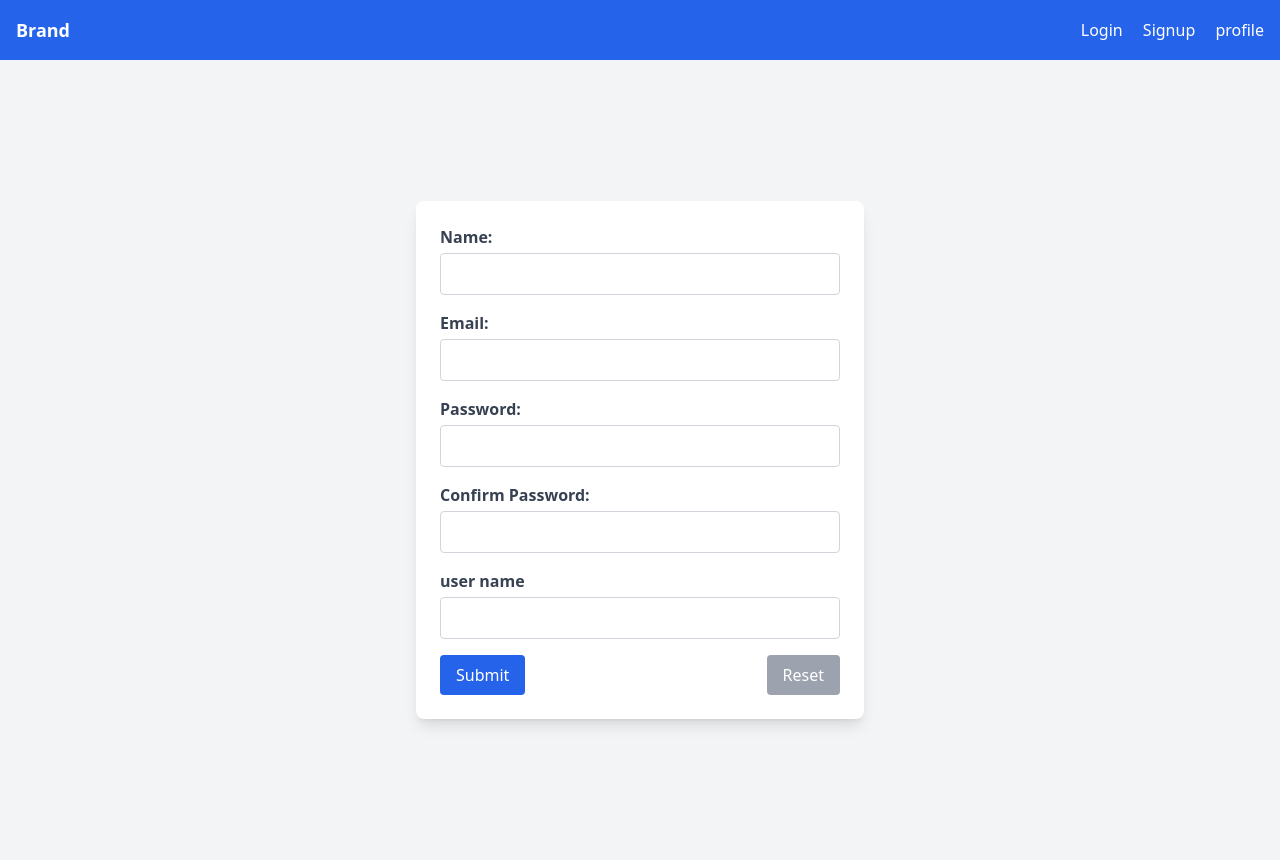
After one commit to MohamedSalahAbdallah/music_Manager_PHP, a PHP site: page /register.php in a window 1280 px wide. The commit adds this page. Run offline with PHP 8.4, Linux system fonts and the light colour scheme; some libraries are stand-ins or nearby versions.

Commit message:
added login register and profile

```diff
--- /dev/null
+++ b/controllers/register.controller.php
@@ -0,0 +1,38 @@
+<?php
+
+
+require_once('models/user.model.php');
+
+$errors = [];
+
+
+if (isset($_POST['submit'])) {
+    $name = $_POST['name'];
+    $username = $_POST['username'];
+    $email = $_POST['email'];
+    $password = $_POST['password'];
+    $confirmPassword = $_POST['confirmPassword'];
+
+    if (!isset($email) || !filter_var($email, FILTER_VALIDATE_EMAIL)) {
+        $errors['email'] = "Invalid email format";
+    }
+    if (!isset($password) || strlen($password) < 6) {
+        $errors['password'] = "Password must be at least 6 characters long";
+    }
+    if (!isset($username) || strlen(trim($username) < 1)) {
+        $errors['username'] = "Username is required";
+    }
+    if (!isset($name) || strlen(trim($name) < 1)) {
+        $errors['name'] = "Name is required";
+    }
+    if ($password != $confirmPassword) {
+        $errors['password'] = "Passwords do not match";
+    }
+    if (empty($errors)) {
+        $user = new user();
+        $user->registerUser($name, $username, $email, $password, $confirmPassword);
+        session_start();
+        $_SESSION['email'] = $user->email;
+        header('Location: profile.php');
+    }
+}
--- a/index.php
+++ b/index.php
@@ -1,2 +1,3 @@
 <?php
 require_once 'controllers/login.controller.php';
+require_once 'views/login.view.php';
--- a/models/storageManger.model.php
+++ b/models/storageManger.model.php
@@ -1,7 +1,8 @@
 <?php
 
 /**
- * This class is a storage manager that handles the basic operations (CRUD) on JSON files.
+ * Class storageManger
+ * This class provides methods for CRUD operations on a JSON file.
  */
 class storageManger
 {
@@ -9,10 +10,10 @@ class storageManger
      * Adds data to a JSON file.
      *
      * @param array $data The data to be added.
-     * @param string $fileName The name of the JSON file.
+     * @param string $fileName The name of the JSON file. Default is "data.json".
      * @return void
      */
-    public function addToDataBase($data, $fileName)
+    public function addToDataBase($data, $fileName = "data.json")
     {
         // Check if the file exists
         if (file_exists($fileName)) {
@@ -20,17 +21,17 @@ class storageManger
             $existingData = file_get_contents($fileName);
             $existingDataArray = json_decode($existingData, true);
 
-            // Append the new data to the existing data array
+            // Add the new data to the existing data array
             $existingDataArray[] = $data;
 
-            // Encode the array back to JSON format and write it back to the file
+            // Convert the data array back to JSON and write it to the file
             $jsonData = json_encode($existingDataArray, JSON_PRETTY_PRINT);
             file_put_contents($fileName, $jsonData);
 
-            // Display success message
+            // Display a success message
             echo "Data added successfully";
         } else {
-            // Return error message if the file does not exist
+            // Display an error message if the file is not found
             return "Error: File not found";
         }
     }
@@ -38,21 +39,21 @@ class storageManger
     /**
      * Retrieves data from a JSON file.
      *
-     * @param string $fileName The name of the JSON file.
+     * @param string $fileName The name of the JSON file. Default is "data.json".
      * @return mixed The data from the JSON file or an error message.
      */
-    public function getFromDataBase($fileName)
+    public function getFromDataBase($fileName = "data.json")
     {
         // Check if the file exists
         if (file_exists($fileName)) {
-            // Read the existing data from the file
+            // Read the data from the file
             $existingData = file_get_contents($fileName);
             $existingDataArray = json_decode($existingData, true);
 
-            // Return the data from the JSON file
+            // Return the data array
             return $existingDataArray;
         } else {
-            // Return error message if the file does not exist
+            // Display an error message if the file is not found
             return "Error: File not found";
         }
     }
@@ -62,10 +63,10 @@ class storageManger
      *
      * @param array $data The updated data.
      * @param int $id The ID of the data to be updated.
-     * @param string $fileName The name of the JSON file.
+     * @param string $fileName The name of the JSON file. Default is "data.json".
      * @return void
      */
-    public function updateInDataBase($data, $id, $fileName)
+    public function updateInDataBase($data, $id, $fileName = "data.json")
     {
         // Check if the file exists
         if (file_exists($fileName)) {
@@ -73,9 +74,10 @@ class storageManger
             $existingData = file_get_contents($fileName);
             $existingDataArray = json_decode($existingData, true);
 
-            // Find the data with the given ID and update it
+            // Search for the data with the given ID
             foreach ($existingDataArray as $key => $value) {
                 if ($value['id'] == $id) {
+                    // Update the data with the given ID
                     $existingDataArray[$key] = $data;
                     $jsonData = json_encode($existingDataArray, JSON_PRETTY_PRINT);
                     file_put_contents($fileName, $jsonData);
@@ -92,10 +94,10 @@ class storageManger
      * Deletes data from a JSON file.
      *
      * @param int $id The ID of the data to be deleted.
-     * @param string $fileName The name of the JSON file.
+     * @param string $fileName The name of the JSON file. Default is "data.json".
      * @return void
      */
-    public function deleteFromDataBase($id, $fileName)
+    public function deleteFromDataBase($id, $fileName = "data.json")
     {
         // Check if the file exists
         if (file_exists($fileName)) {
@@ -103,9 +105,10 @@ class storageManger
             $existingData = file_get_contents($fileName);
             $existingDataArray = json_decode($existingData, true);
 
-            // Find the data with the given ID and delete it
+            // Search for the data with the given ID
             foreach ($existingDataArray as $key => $value) {
                 if ($value['id'] == $id) {
+                    // Delete the data with the given ID
                     unset($existingDataArray[$key]);
                     $jsonData = json_encode($existingDataArray, JSON_PRETTY_PRINT);
                     file_put_contents($fileName, $jsonData);
@@ -113,18 +116,20 @@ class storageManger
                     return;
                 }
             }
+            // Display an error message if the data is not found
             return "Error: Data not found";
         }
     }
 
     /**
-     * Searches for data by ID in a JSON file.
+     * Searches for data in a JSON file based on a field value.
      *
-     * @param int $id The ID of the data to be searched.
-     * @param string $fileName The name of the JSON file.
-     * @return mixed The data with the given ID or an error message.
+     * @param string $fieldName The name of the field to search on.
+     * @param mixed $fieldValue The value of the field to search for.
+     * @param string $fileName The name of the JSON file. Default is "data.json".
+     * @return mixed The data with the matching field value or an error message.
      */
-    public function searchInDataBase($id, $fileName)
+    public function searchInDataBase($fieldName, $fieldValue, $fileName = "data.json")
     {
         // Check if the file exists
         if (file_exists($fileName)) {
@@ -132,14 +137,16 @@ class storageManger
             $existingData = file_get_contents($fileName);
             $existingDataArray = json_decode($existingData, true);
 
-            // Find the data with the given ID and return it
+            // Search for the data with the given field value
             foreach ($existingDataArray as $key => $value) {
-                if ($value['id'] == $id) {
+                if ($value[$fieldName] == $fieldValue) {
+                    // Return the data with the matching field value
                     return $value;
-                } else {
-                    echo "Error: Data not found";
                 }
             }
+            // Display an error message if the data is not found
+            echo "Error: Data not found";
+            return;
         }
     }
 }
--- a/models/user.model.php
+++ b/models/user.model.php
@@ -42,7 +42,8 @@ class user extends storageManger
      */
     public function addToDataBase($data, $fileName = "users.json")
     {
-        return parent::addToDataBase($data, $fileName);
+        // Call the parent addToDataBase method
+        parent::addToDataBase($data, $fileName);
     }
 
     /**
@@ -53,6 +54,7 @@ class user extends storageManger
      */
     public function getFromDataBase($fileName = "users.json")
     {
+        // Call the parent getFromDataBase method
         return parent::getFromDataBase($fileName);
     }
 
@@ -66,7 +68,8 @@ class user extends storageManger
      */
     public function updateInDataBase($data, $id, $fileName = "users.json")
     {
-        return parent::updateInDataBase($data, $id, $fileName);
+        // Call the parent updateInDataBase method
+        parent::updateInDataBase($data, $id, $fileName);
     }
 
     /**
@@ -78,7 +81,8 @@ class user extends storageManger
      */
     public function deleteFromDataBase($id, $fileName = "users.json")
     {
-        return parent::deleteFromDataBase($id, $fileName);
+        // Call the parent deleteFromDataBase method
+        parent::deleteFromDataBase($id, $fileName);
     }
 
     /**
@@ -88,9 +92,20 @@ class user extends storageManger
      * @param string $fileName The name of the JSON file. Default is "users.json".
      * @return mixed The user with the given ID or an error message.
      */
-    public function searchInDataBase($id, $fileName = "users.json")
+    public function searchInDataBase($fieldName, $value, $fileName = "users.json")
     {
-        return parent::searchInDataBase($id, $fileName);
+        // Call the parent searchInDataBase method
+        $values = parent::searchInDataBase($fieldName, $value, $fileName);
+        if (count($values) > 0) {
+            // Set the class properties
+            $this->id = $values['id'];
+            $this->name = $values['name'];
+            $this->userName = $values['userName'];
+            $this->email = $values['email'];
+            $this->password = $values['password'];
+        } else {
+            return "No user found";
+        }
     }
 
     /**
@@ -102,9 +117,12 @@ class user extends storageManger
      */
     public function userLogin($email, $password)
     {
+        // Get all users from the users.json file
         $users = $this->getFromDataBase("users.json");
         foreach ($users as $user) {
+            // Check if the email and password match
             if ($user['email'] == $email && $user['password'] == $password) {
+                // Set the class properties
                 $this->id = $user['id'];
                 $this->name = $user['name'];
                 $this->userName = $user['userName'];
@@ -125,22 +143,29 @@ class user extends storageManger
      * @param string $password The password of the user.
      * @return bool True if the user is registered successfully, false otherwise.
      */
-    public function registerUser($name, $userName, $email, $password)
+    public function registerUser($name, $userName, $email, $password, $confirmPassword)
     {
+        // Get all users from the users.json file
         $users = (array)$this->getFromDataBase("users.json");
+        if (isset($name) && isset($userName) && isset($email) && isset($password) && !empty(trim($name)) && !empty(trim($userName)) && !empty(trim($email)) && !empty(trim($password)) && filter_var($email, FILTER_VALIDATE_EMAIL) && $password == $confirmPassword) {
+            // Generate a new ID
             $id = count($users) + 1;
             $user["id"] = $id;
             $user["name"] = $name;
             $user["userName"] = $userName;
             $user["email"] = $email;
             $user["password"] = $password;
+            // Add the user to the users.json file
             $this->addToDataBase($user, "users.json");
+            // Set the class properties
             $this->id = $id;
             $this->name = $name;
             $this->userName = $userName;
             $this->email = $email;
             $this->password = $password;
-
             return true;
+        } else {
+            return false;
         }
     }
+}
--- /dev/null
+++ b/profile.php
@@ -0,0 +1,4 @@
+<?php
+
+require_once './controllers/profile.controller.php';
+require_once './views/profile.view.php';
--- /dev/null
+++ b/register.php
@@ -0,0 +1,4 @@
+<?php
+
+require_once './controllers/register.controller.php';
+require_once './views/register.view.php';
--- /dev/null
+++ b/views/register.view.php
@@ -0,0 +1,86 @@
+<!DOCTYPE html>
+<html lang="en">
+
+<head>
+    <meta charset="UTF-8">
+    <meta name="viewport" content="width=device-width, initial-scale=1.0">
+    <title>Document</title>
+    <script src="https://cdn.tailwindcss.com"></script>
+</head>
+
+<body class="bg-gray-100 ">
+    <nav class="bg-blue-600 p-4">
+        <div class="container mx-auto flex justify-between items-center">
+            <a href="index.php" class="text-white text-lg font-semibold">Brand</a>
+            <div class="space-x-4">
+                <a href="index.php" class="text-white hover:text-blue-200">Login</a>
+                <a href="register.php" class="text-white hover:text-blue-200">Signup</a>
+                <a href="profile.php" class="text-white hover:text-blue-200">profile</a>
+
+            </div>
+        </div>
+    </nav>
+    <div class="flex items-center justify-center min-h-screen">
+
+        <form action="../register.php" method="post"
+            class="bg-white p-6 rounded-lg shadow-lg w-full max-w-md">
+            <div class="mb-4">
+                <label for="name" class="block text-gray-700 font-semibold">Name:</label>
+                <input type="text" name="name" id="name"
+                    class="w-full p-2 border border-gray-300 rounded mt-1 focus:ring-2 focus:ring-blue-600 focus:outline-none"
+                    value="<?= isset($data['name']) ? $data['name'] : "" ?>">
+                <small class="text-red-500">
+                    <?= isset($errors['name']) ? $errors['name'] : "" ?>
+                </small>
+            </div>
+
+            <div class="mb-4">
+                <label for="email" class="block text-gray-700 font-semibold">Email:</label>
+                <input type="email" name="email" id="email"
+                    class="w-full p-2 border border-gray-300 rounded mt-1 focus:ring-2 focus:ring-blue-600 focus:outline-none"
+                    value="<?= isset($data['email']) ? $data['email'] : "" ?>">
+                <small class="text-red-500">
+                    <?= isset($errors['email']) ? $errors['email'] : "" ?>
+                </small>
+            </div>
+
+            <div class="mb-4">
+                <label for="password" class="block text-gray-700 font-semibold">Password:</label>
+                <input type="password" name="password" id="password"
+                    class="w-full p-2 border border-gray-300 rounded mt-1 focus:ring-2 focus:ring-blue-600 focus:outline-none"
+                    value="<?= isset($data['password']) ? $data['password'] : "" ?>">
+                <small class="text-red-500">
+                    <?= isset($errors['password']) ? $errors['password'] : "" ?>
+                </small>
+            </div>
+
+            <div class="mb-4">
+                <label for="confirmPassword" class="block text-gray-700 font-semibold">Confirm Password:</label>
+                <input type="password" name="confirmPassword" id="confirmPassword"
+                    class="w-full p-2 border border-gray-300 rounded mt-1 focus:ring-2 focus:ring-blue-600 focus:outline-none"
+                    value="<?= isset($data['confirmPassword']) ? $data['confirmPassword'] : "" ?>">
+                <small class="text-red-500">
+                    <?= isset($errors['confirmPassword']) ? $errors['confirmPassword'] : "" ?>
+                </small>
+            </div>
+
+            <div class="mb-4">
+                <label for="username" class="block text-gray-700 font-semibold">user name</label>
+                <input type="text" name="username" id="username"
+                    class="w-full p-2 border border-gray-300 rounded mt-1 focus:ring-2 focus:ring-blue-600 focus:outline-none">
+                <small class="text-red-500">
+                    <?= isset($errors['username']) ? $errors['username'] : "" ?>
+                </small>
+            </div>
+
+            <div class="flex items-center justify-between">
+                <input type="submit" value="Submit" name="submit"
+                    class="bg-blue-600 text-white py-2 px-4 rounded hover:bg-blue-700 cursor-pointer">
+                <input type="reset" value="Reset"
+                    class="bg-gray-400 text-white py-2 px-4 rounded hover:bg-gray-500 cursor-pointer">
+            </div>
+        </form>
+    </div>
+</body>
+
+</html>
```
Also changed, not shown: controllers/login.controller.php (+15 -5 lines), controllers/profile.controller.php (added, +7 -0 lines), users.json (+3 -10 lines), views/login.view.php (+51 -0 lines), views/profile.view.php (added, +35 -0 lines). Lines whose indentation alone changed are shown as unchanged.
